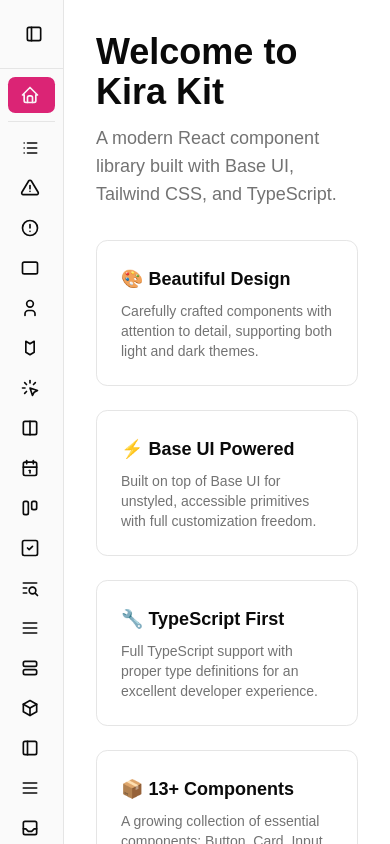
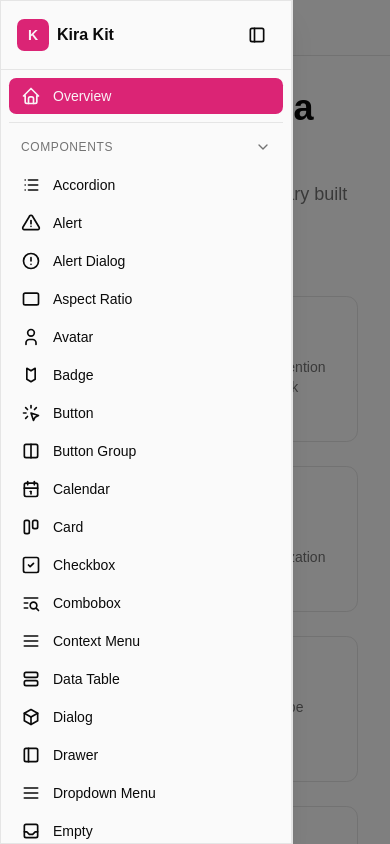
Before and after one commit to Kiranaide/Kira-Kit, a React (Vite) app: page / in a window 390 px wide. Both pictures are taken after a click on the button "Toggle navigation menu". Built offline with nearby package versions, Linux system fonts and the light colour scheme.

Commit message:
feat : fix sidebar and app layout

```diff
--- a/src/components/app-layout.tsx
+++ b/src/components/app-layout.tsx
@@ -9,6 +9,7 @@ import {
   SidebarProvider,
   ThemeProvider,
   ThemeToggle,
+  SidebarTrigger,
 } from "@/components/ui/sidebar";
 import { Toaster } from "@/components/ui/sonner";
 import { TooltipProvider } from "@/components/ui/tooltip";
@@ -65,6 +66,20 @@ export function AppLayout() {
         <SidebarProvider>
           <Toaster />
           <div className="flex h-screen overflow-hidden">
+            {/* Mobile Header - only visible on small screens */}
+            <header className="fixed top-0 left-0 right-0 z-40 flex items-center h-14 px-4 border-b border-border bg-background md:hidden">
+              <SidebarTrigger />
+              <div className="flex items-center gap-2 ml-2">
+                <div className="w-7 h-7 rounded-lg bg-primary flex items-center justify-center">
+                  <span className="text-primary-foreground font-bold text-xs">
+                    K
+                  </span>
+                </div>
+                <span className="font-semibold text-foreground">Kira Kit</span>
+              </div>
+            </header>
+
+            {/* Sidebar - hidden on mobile, visible on md+ */}
             <Sidebar>
               <SidebarHeader />
               <SidebarContent>
@@ -355,7 +370,7 @@ export function AppLayout() {
               </SidebarContent>
             </Sidebar>
 
-          <main className="flex-1 overflow-y-auto bg-background">
+            <main className="flex-1 overflow-y-auto bg-background pt-14 md:pt-0">
               <Outlet />
             </main>
           </div>
--- a/src/components/ui/sidebar.tsx
+++ b/src/components/ui/sidebar.tsx
@@ -6,12 +6,14 @@ import {
   IconChevronDown,
   IconSun,
   IconMoon,
+  IconMenu2,
 } from "@tabler/icons-react";
 import {
   Tooltip,
   TooltipTrigger,
   TooltipContent,
 } from "@/components/ui/tooltip";
+import { Drawer, DrawerContent } from "@/components/ui/drawer";
 
 // Theme context
 type Theme = "light" | "dark";
@@ -58,19 +60,61 @@ export function useTheme() {
   return context;
 }
 
+// Mobile detection hook
+const MOBILE_BREAKPOINT = 768;
+
+function useIsMobile() {
+  const [isMobile, setIsMobile] = React.useState<boolean | undefined>(
+    undefined
+  );
+
+  React.useEffect(() => {
+    const mql = window.matchMedia(`(max-width: ${MOBILE_BREAKPOINT - 1}px)`);
+    const onChange = () => setIsMobile(mql.matches);
+    mql.addEventListener("change", onChange);
+    setIsMobile(mql.matches);
+    return () => mql.removeEventListener("change", onChange);
+  }, []);
+
+  return !!isMobile;
+}
+
 // Sidebar context
 interface SidebarContextValue {
   collapsed: boolean;
   setCollapsed: React.Dispatch<React.SetStateAction<boolean>>;
+  isMobile: boolean;
+  openMobile: boolean;
+  setOpenMobile: React.Dispatch<React.SetStateAction<boolean>>;
+  toggleSidebar: () => void;
 }
 
 const SidebarContext = React.createContext<SidebarContextValue | null>(null);
 
 export function SidebarProvider({ children }: { children: React.ReactNode }) {
   const [collapsed, setCollapsed] = React.useState(false);
+  const [openMobile, setOpenMobile] = React.useState(false);
+  const isMobile = useIsMobile();
+
+  const toggleSidebar = React.useCallback(() => {
+    if (isMobile) {
+      setOpenMobile((prev) => !prev);
+    } else {
+      setCollapsed((prev) => !prev);
+    }
+  }, [isMobile]);
 
   return (
-    <SidebarContext.Provider value={{ collapsed, setCollapsed }}>
+    <SidebarContext.Provider
+      value={{
+        collapsed,
+        setCollapsed,
+        isMobile,
+        openMobile,
+        setOpenMobile,
+        toggleSidebar,
+      }}
+    >
       {children}
     </SidebarContext.Provider>
   );
@@ -92,7 +136,7 @@ interface SidebarProps {
 }
 
 export function Sidebar({ children, variant = "default" }: SidebarProps) {
-  const { collapsed } = useSidebar();
+  const { collapsed, isMobile, openMobile, setOpenMobile } = useSidebar();
 
   const baseClasses = "h-screen flex flex-col transition-all duration-300";
   const widthClasses = collapsed ? "w-16" : "w-64";
@@ -104,10 +148,55 @@ export function Sidebar({ children, variant = "default" }: SidebarProps) {
     inset: "bg-muted/30",
   };
 
+  // Mobile: Render as Drawer overlay
+  if (isMobile) {
+    return (
+      <Drawer open={openMobile} onOpenChange={setOpenMobile}>
+        <DrawerContent
+          side="left"
+          size="sm"
+          showCloseButton={false}
+          className="p-0"
+        >
+          <div className={cn("h-full flex flex-col", variantClasses[variant])}>
+            {children}
+          </div>
+        </DrawerContent>
+      </Drawer>
+    );
+  }
+
+  // Desktop: Standard sidebar
   return (
     <aside className={cn(baseClasses, widthClasses, variantClasses[variant])}>
       {children}
     </aside>
+  );
+}
+
+// Mobile trigger button (hamburger menu)
+export function SidebarTrigger({
+  className,
+  ...props
+}: React.ButtonHTMLAttributes<HTMLButtonElement>) {
+  const { toggleSidebar, isMobile } = useSidebar();
+
+  // Only show on mobile
+  if (!isMobile) return null;
+
+  return (
+    <button
+      type="button"
+      onClick={toggleSidebar}
+      className={cn(
+        "p-2 rounded-md hover:bg-muted transition-colors",
+        className
+      )}
+      aria-label="Toggle navigation menu"
+      {...props}
+    >
+      <IconMenu2 className="w-5 h-5" />
+    </button>
   );
 }
 
```
Lines whose indentation alone changed are shown as unchanged.
